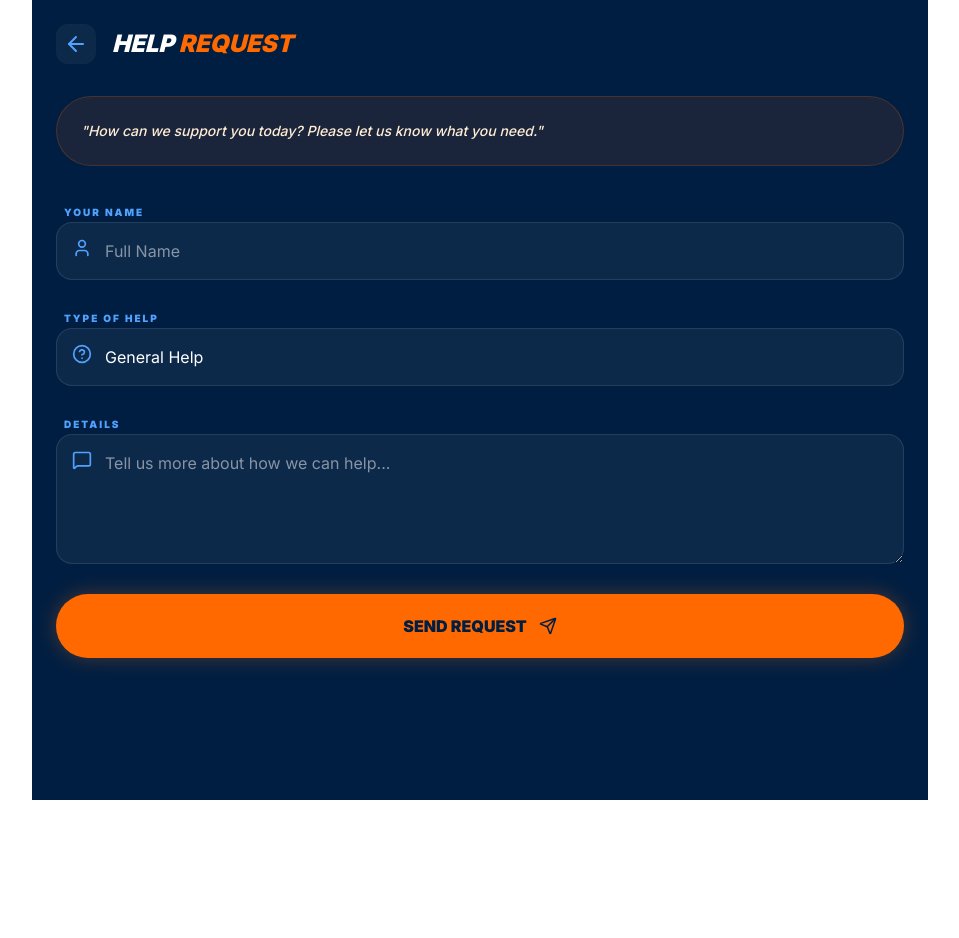
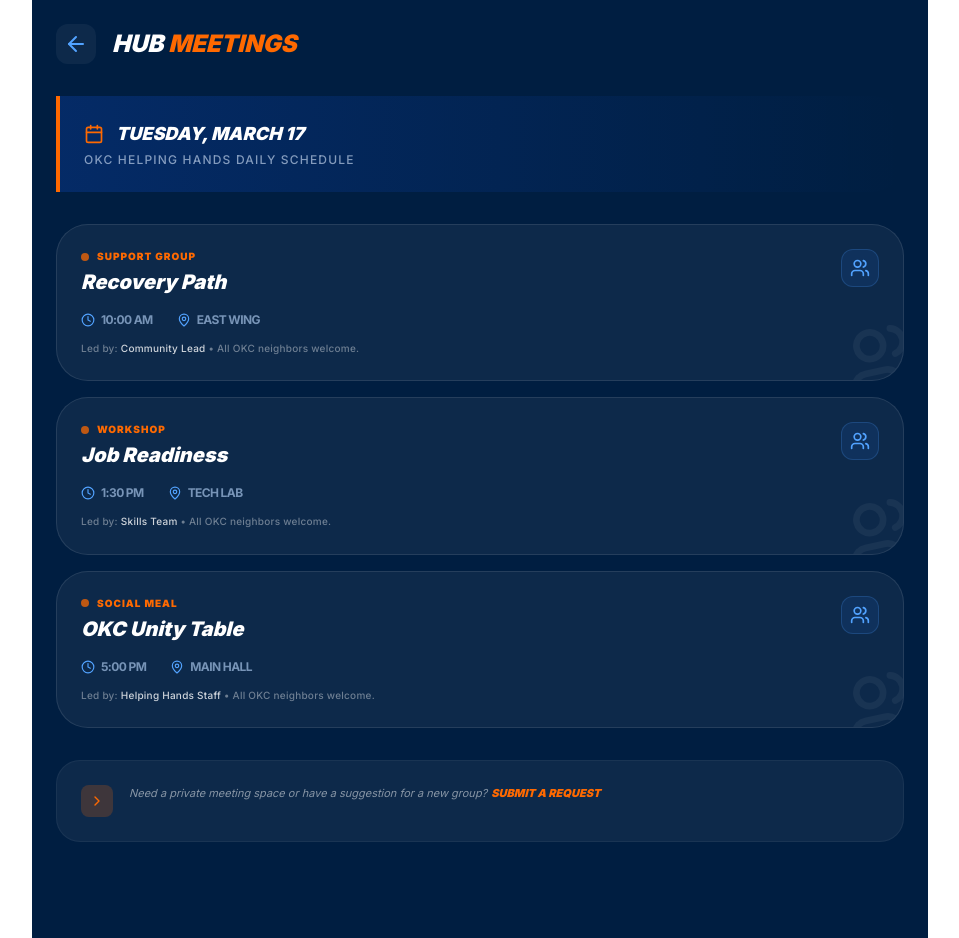
Before and after one commit to Tjrobnyohood/OKC-helping-hands, a Next.js app: page /request in a window 1280 px wide. Shown: the whole page, without its empty margins (160-1119 px from the left). Before the commit the page ends 800 px from the top, so only its background shows below. Built offline with nearby package versions, Linux system fonts and the light colour scheme; no server answers.

Commit message:
OKC Helping Hands Full Build - Community, Requests, and Admin

```diff
--- /dev/null
+++ b/app/admin/community/page.tsx
@@ -0,0 +1,48 @@
+'use client';
+import React, { useState, useEffect } from 'react';
+import { supabase } from '../../utils/supabase';
+import { Trash2, CheckCircle, AlertTriangle, ArrowLeft } from 'lucide-react';
+import Link from 'next/link';
+
+export default function AdminCommunity() {
+  const [comments, setComments] = useState<any[]>([]);
+
+  useEffect(() => {
+    const fetchComments = async () => {
+      const { data } = await supabase.from('community_comments').select('*').order('created_at', { ascending: false });
+      if (data) setComments(data);
+    };
+    fetchComments();
+  }, []);
+
+  const deleteComment = async (id: number) => {
+    const { error } = await supabase.from('community_comments').delete().eq('id', id);
+    if (!error) setComments(comments.filter(c => c.id !== id));
+  };
+
+  return (
+    <main className="max-w-4xl mx-auto p-6 bg-[#001E41] min-h-screen text-white">
+      <div className="flex items-center gap-4 mb-8">
+        <Link href="/admin" className="p-2 bg-white/5 rounded-xl"><ArrowLeft size={20}/></Link>
+        <h1 className="text-2xl font-black uppercase italic text-orange-500">Moderation <span className="text-white">Panel</span></h1>
+      </div>
+
+      <div className="space-y-4">
+        {comments.map((c) => (
+          <div key={c.id} className="bg-white/5 border border-white/10 p-5 rounded-2xl flex justify-between items-center group">
+            <div className="space-y-1">
+              <p className="text-[10px] font-black text-blue-400 uppercase tracking-widest">{c.author_name}</p>
+              <p className="text-sm text-white/80">{c.comment_text}</p>
+            </div>
+            <button
+              onClick={() => deleteComment(c.id)}
+              className="p-3 bg-red-500/10 text-red-500 rounded-xl hover:bg-red-500 hover:text-white transition-all"
+            >
+              <Trash2 size={18} />
+            </button>
+          </div>
+        ))}
+      </div>
+    </main>
+  );
+}
--- a/app/request/page.tsx
+++ b/app/request/page.tsx
@@ -1,122 +1,111 @@
 'use client';
-import React, { useState } from 'react';
-import { supabase } from '../utils/supabase';
-import { Send, ArrowLeft, MessageSquare, User, HelpCircle } from 'lucide-react';
+import React from 'react';
+import { Users, Calendar, Clock, MapPin, ArrowLeft, ChevronRight } from 'lucide-react';
 import Link from 'next/link';
 
-export default function RequestPage() {
-  const [formData, setFormData] = useState({ name: '', type: 'General', message: '' });
-  const [loading, setLoading] = useState(false);
-  const [submitted, setSubmitted] = useState(false);
+// --- 1. MEETING CARD COMPONENT ---
+const MeetingCard = ({ name, time, location, type, lead }: any) => (
+  <div className="bg-white/5 border border-white/10 rounded-[2rem] p-6 hover:border-orange-500/40 transition-all group relative overflow-hidden">
+    <div className="flex justify-between items-start mb-4 relative z-10">
+      <div>
+        <div className="flex items-center gap-2 mb-1">
+          <span className="w-2 h-2 rounded-full bg-orange-500 animate-pulse" />
+          <p className="text-orange-500 text-[10px] font-black uppercase tracking-widest">{type}</p>
+        </div>
+        <h3 className="text-xl font-black text-white italic group-hover:text-orange-500 transition-colors">{name}</h3>
+      </div>
+      <div className="bg-blue-500/10 p-2 rounded-xl border border-blue-400/20">
+        <Users className="text-blue-400 w-5 h-5" />
+      </div>
+    </div>
 
-  const handleSubmit = async (e: React.FormEvent) => {
-    e.preventDefault();
-    setLoading(true);
+    <div className="space-y-3 relative z-10">
+      <div className="flex items-center gap-6 text-blue-200/60 text-xs font-bold uppercase tracking-tighter">
+        <span className="flex items-center gap-1.5"><Clock size={14} className="text-blue-400"/> {time}</span>
+        <span className="flex items-center gap-1.5"><MapPin size={14} className="text-blue-400"/> {location}</span>
+      </div>
+      <p className="text-[10px] text-white/40 font-medium tracking-wide leading-relaxed">
+        Led by: <span className="text-white/80">{lead}</span> • All OKC neighbors welcome.
+      </p>
+    </div>
 
-    const { error } = await supabase.from('requests').insert([
+    {/* Subtle Background Icon */}
+    <Users size={80} className="absolute right-[-20px] bottom-[-20px] text-white/5 -rotate-12 pointer-events-none" />
+  </div>
+);
+
+// --- 2. MAIN PAGE ---
+export default function MeetingsPage() {
+  const schedule = [
     {
-        full_name: formData.name,
-        request_type: formData.type,
-        message: formData.message
-      }
-    ]);
-
-    if (error) {
-      alert("Error sending request. Please try again.");
-    } else {
-      setSubmitted(true);
-    }
-    setLoading(false);
-  };
-
-  if (submitted) {
-    return (
-      <main className="max-w-4xl mx-auto p-6 min-h-screen bg-[#001E41] flex flex-col items-center justify-center text-center space-y-6">
-        <div className="w-20 h-20 bg-green-500/20 rounded-full flex items-center justify-center border border-green-500/50">
-          <Send className="text-green-500 w-10 h-10" />
-        </div>
-        <h1 className="text-3xl font-black italic uppercase text-white">Request <span className="text-orange-500">Sent</span></h1>
-        <p className="text-blue-200/60 max-w-xs">OKC Helping Hands staff will review your request and get back to you soon.</p>
-        <Link href="/" className="bg-white/10 px-8 py-3 rounded-2xl font-bold uppercase text-xs tracking-widest hover:bg-white/20 transition-all">Return Home</Link>
-      </main>
-    );
-  }
+      name: "Recovery Path",
+      time: "10:00 AM",
+      location: "East Wing",
+      type: "Support Group",
+      lead: "Community Lead"
+    },
+    {
+      name: "Job Readiness",
+      time: "1:30 PM",
+      location: "Tech Lab",
+      type: "Workshop",
+      lead: "Skills Team"
+    },
+    {
+      name: "OKC Unity Table",
+      time: "5:00 PM",
+      location: "Main Hall",
+      type: "Social Meal",
+      lead: "Helping Hands Staff"
+    },
+  ];
 
   return (
     <main className="max-w-4xl mx-auto p-6 space-y-8 min-h-screen bg-[#001E41] pb-24 text-white">
+
       {/* Header */}
+      <div className="flex items-center justify-between">
         <div className="flex items-center gap-4">
           <Link href="/" className="p-2 bg-white/5 rounded-xl hover:bg-white/10 transition-colors">
             <ArrowLeft className="text-blue-400" />
           </Link>
-        <h1 className="text-2xl font-black italic uppercase text-white">
-          Help <span className="text-orange-500">Request</span>
+          <h1 className="text-2xl font-black italic uppercase text-white leading-none">
+            Hub <span className="text-orange-500">Meetings</span>
           </h1>
         </div>
-
-      <div className="bg-orange-500/10 border border-orange-500/20 p-6 rounded-[2.5rem]">
-        <p className="text-sm font-medium italic text-orange-100">"How can we support you today? Please let us know what you need."</p>
-      </div>
-
-      <form onSubmit={handleSubmit} className="space-y-6">
-        {/* Name Input */}
-        <div className="space-y-2">
-          <label className="text-[10px] font-black uppercase tracking-[0.2em] text-blue-400 ml-2">Your Name</label>
-          <div className="relative">
-            <User className="absolute left-4 top-4 text-blue-400 w-5 h-5" />
-            <input
-              required
-              className="w-full bg-white/5 border border-white/10 rounded-2xl py-4 pl-12 pr-4 outline-none focus:border-orange-500 transition-all"
-              placeholder="Full Name"
-              onChange={(e) => setFormData({...formData, name: e.target.value})}
-            />
+        <div className="hidden xs:block text-right">
+          <p className="text-[10px] text-blue-300 uppercase font-black tracking-widest leading-none">Schedule</p>
+          <p className="text-xs font-bold text-white">Today's Calendar</p>
         </div>
       </div>
 
-        {/* Request Type */}
-        <div className="space-y-2">
-          <label className="text-[10px] font-black uppercase tracking-[0.2em] text-blue-400 ml-2">Type of Help</label>
-          <div className="relative">
-            <HelpCircle className="absolute left-4 top-4 text-blue-400 w-5 h-5" />
-            <select
-              className="w-full bg-white/5 border border-white/10 rounded-2xl py-4 pl-12 pr-4 outline-none focus:border-orange-500 transition-all appearance-none"
-              onChange={(e) => setFormData({...formData, type: e.target.value})}
-            >
-              <option className="bg-[#002D62]">General Help</option>
-              <option className="bg-[#002D62]">Clothing / Gear</option>
-              <option className="bg-[#002D62]">Food / Water</option>
-              <option className="bg-[#002D62]">Transportation</option>
-            </select>
+      {/* Date Banner */}
+      <div className="bg-gradient-to-r from-blue-600/20 to-transparent border-l-4 border-orange-500 p-6 rounded-r-[2rem]">
+        <div className="flex items-center gap-3 mb-1">
+          <Calendar className="text-orange-500 w-5 h-5" />
+          <h2 className="text-lg font-black italic uppercase">Tuesday, March 17</h2>
         </div>
+        <p className="text-blue-100/60 text-xs font-medium uppercase tracking-widest">OKC Helping Hands Daily Schedule</p>
       </div>
 
-        {/* Message */}
-        <div className="space-y-2">
-          <label className="text-[10px] font-black uppercase tracking-[0.2em] text-blue-400 ml-2">Details</label>
-          <div className="relative">
-            <MessageSquare className="absolute left-4 top-4 text-blue-400 w-5 h-5" />
-            <textarea
-              required
-              rows={4}
-              className="w-full bg-white/5 border border-white/10 rounded-2xl py-4 pl-12 pr-4 outline-none focus:border-orange-500 transition-all"
-              placeholder="Tell us more about how we can help..."
-              onChange={(e) => setFormData({...formData, message: e.target.value})}
-            />
-          </div>
+      {/* Schedule List */}
+      <div className="space-y-4">
+        {schedule.map((item, i) => (
+          <MeetingCard key={i} {...item} />
+        ))}
       </div>
 
-        <button
-          type="submit"
-          disabled={loading}
-          className="w-full bg-orange-500 hover:bg-orange-600 text-[#001E41] font-black uppercase py-5 rounded-[2rem] transition-all active:scale-95 shadow-[0_0_20px_rgba(249,115,22,0.3)] flex items-center justify-center gap-3 disabled:opacity-50"
-        >
-          {loading ? 'Sending...' : (
-            <>
-              Send Request <Send size={18} />
-            </>
-          )}
-        </button>
-      </form>
+      {/* Bottom Note */}
+      <div className="bg-white/5 rounded-3xl p-6 border border-white/5 flex items-start gap-4">
+        <div className="bg-orange-500/20 p-2 rounded-lg">
+          <ChevronRight className="text-orange-500 w-4 h-4" />
+        </div>
+        <p className="text-[11px] text-white/50 leading-relaxed italic">
+          Need a private meeting space or have a suggestion for a new group?
+          <Link href="/request" className="text-orange-500 font-black uppercase ml-1 hover:underline">Submit a Request</Link>
+        </p>
+      </div>
+
     </main>
   );
 }
```
Also changed, not shown: app/community/page.tsx (added). Lines whose indentation alone changed are shown as unchanged.
